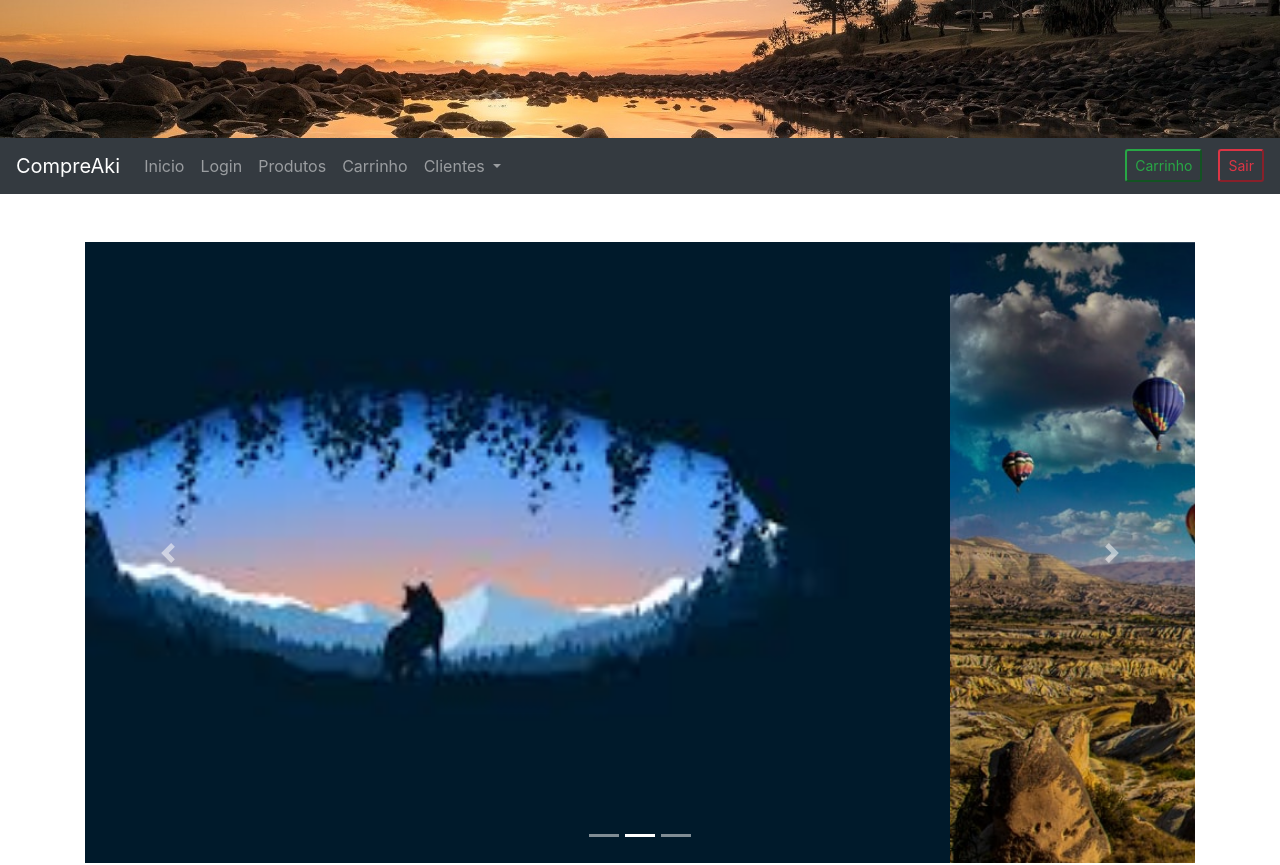
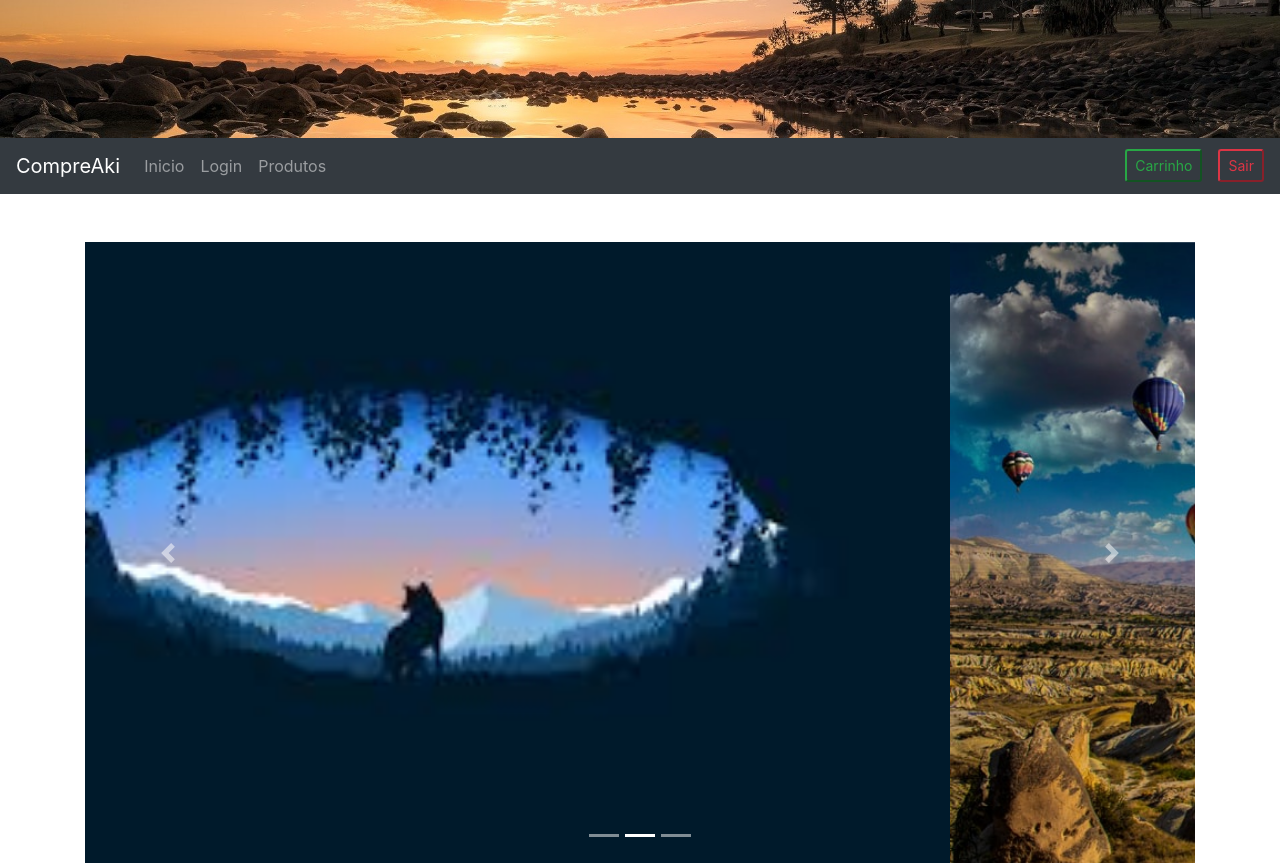
Before and after one commit to giovanniguariento/Angular, an Angular app: page / in a window 1280 px wide. Shown: the top 865 px of the page. Built offline with nearby package versions, Linux system fonts and the light colour scheme.

Commit message:
a partir daqui, começarei a fazer o carrinho

```diff
--- a/src/app/menu/menu.component.html
+++ b/src/app/menu/menu.component.html
@@ -16,20 +16,8 @@
         <li class="nav-item">
             <a class="nav-link" [routerLink]="['/produtos/list']" routerLinkActive="active" >Produtos</a>
           </li>
-          <li class="nav-item">
-            <a class="nav-link" [routerLink]="['/carrinho']" routerLinkActive="active" >Carrinho</a>
-          </li>
 
-           <li class="nav-item dropdown">
-          <a class="nav-link dropdown-toggle" href="#" role="button" data-toggle="dropdown" aria-haspopup="true" aria-expanded="false">
-            Clientes
-          </a>
-          <div class="dropdown-menu" aria-labelledby="navbarDropdown">
-            <a class="dropdown-item" [routerLink]="['/usuarios']" >Cadastro de Clientes</a>
-            <div class="dropdown-divider"></div>
-              <a class="dropdown-item"[routerLink]= "['/usuarios/usuario-list']"> Lista de Clientes</a>
-          </div>
-        </li>
+
         <li class="nav-item dropdown" #botaoAdm [hidden]="!escondeBotao()">
           <a class="nav-link dropdown-toggle" href="#" role="button" data-toggle="dropdown" aria-haspopup="true" aria-expanded="false">
             Admin
@@ -40,12 +28,16 @@
            <a class="dropdown-item" [routerLink]="['produtos/list-adm']" >Lista de Produtos</a>
            <div class="dropdown-divider"></div>
            <a class="dropdown-item" [routerLink]="['/produtoAdm']" >Atualizar Produtos</a>
+           <div class="dropdown-divider"></div>
+           <a class="dropdown-item" [routerLink]="['/usuarios']" >Cadastro de Clientes</a>
+            <div class="dropdown-divider"></div>
+              <a class="dropdown-item"[routerLink]= "['/usuarios/usuario-list']"> Lista de Clientes</a>
           </div>
         </li>
 
       </ul>
       <form class="form-inline my-2 my-lg-0">
-        <button [routerLink]="['/home']" routerLinkActive="active" (click)="desLogar()"  class="btn-outline-success mr-3 btn-sm">Carrinho</button>
+        <button [routerLink]="['produtos/carrinho']" routerLinkActive="active" class="btn-outline-success mr-3 btn-sm">Carrinho</button>
         <button [routerLink]="['/home']" routerLinkActive="active" (click)="desLogar()"  class="btn-outline-danger btn-sm">Sair</button>
       </form>
     </div>
--- a/src/app/produtos/produtos-routing.module.ts
+++ b/src/app/produtos/produtos-routing.module.ts
@@ -1,3 +1,4 @@
+import { CarrinhoComponent } from './carrinho/carrinho.component';
 import { ProdutosModule } from './produtos.module';
 import { AuthGuardService } from './../shared/guards/auth-guard.service';
 import { ListarProdutosComponent } from './listar-produtos/listar-produtos.component';
@@ -12,7 +13,9 @@ const routes: Routes = [
   {path : 'produtos/list', component : ListarProdutosComponent},
   {path : 'edit/:id', component : ProdutosComponent},
   {path : 'produtos/list-adm', component : ListaAdmComponent,
-      canActivate : [ AuthGuardService ]}
+      canActivate : [ AuthGuardService ]},
+  {path : 'produtos/carrinho', component : CarrinhoComponent}
+
 
 ];
 
--- a/src/app/usuario/usuario-routing.module.ts
+++ b/src/app/usuario/usuario-routing.module.ts
@@ -1,3 +1,4 @@
+import { CarrinhoComponent } from './../produtos/carrinho/carrinho.component';
 import { UsuarioListComponent } from './usuario-list/usuario-list.component';
 import { CicloComponent } from './ciclo/ciclo.component';
 import { DataFormComponent } from './data-form/data-form.component';
@@ -13,7 +14,8 @@ const routes: Routes = [
     {path : 'template-form', component : TemplateFormComponent},
     {path : 'data-form', component : DataFormComponent},
     {path : 'ciclo', component : CicloComponent},
-    {path : 'usuario-list', component : UsuarioListComponent}
+    {path : 'usuario-list', component : UsuarioListComponent},
+
 ] ;
 
 @NgModule({
```
